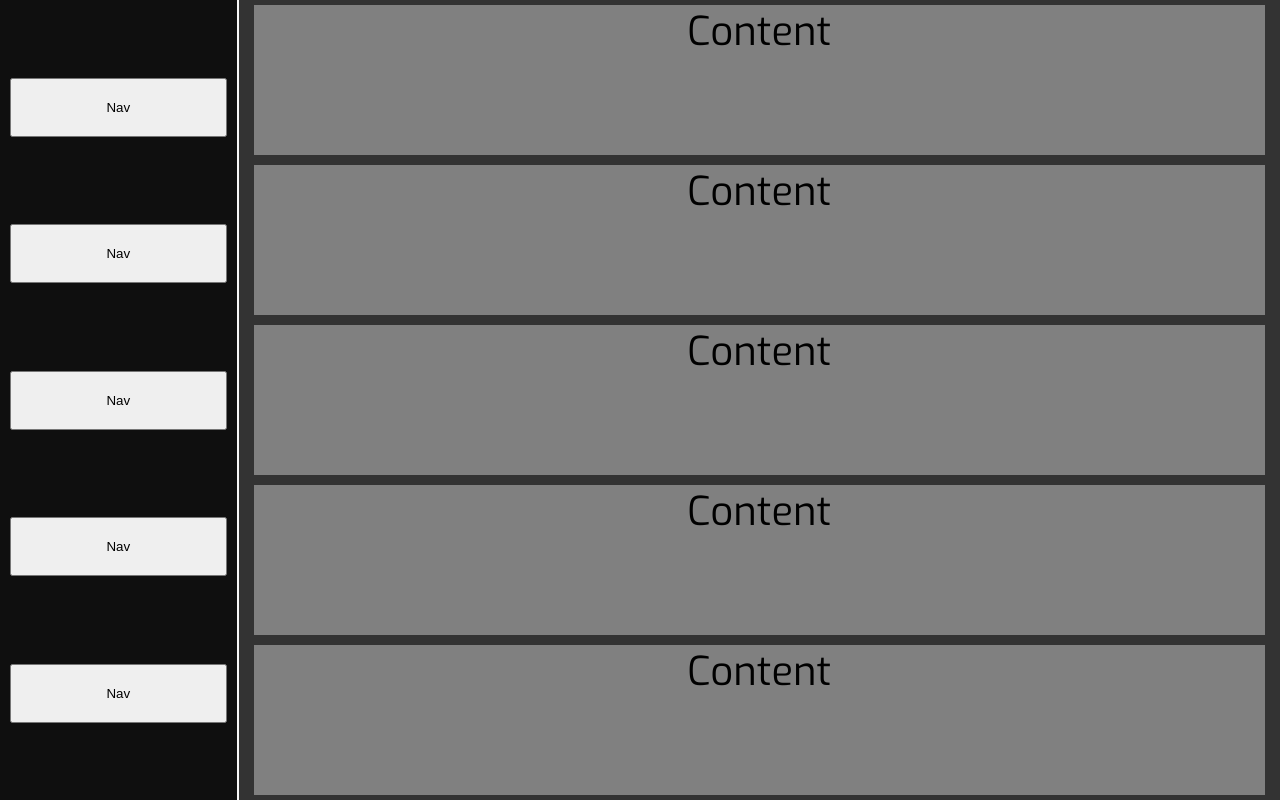
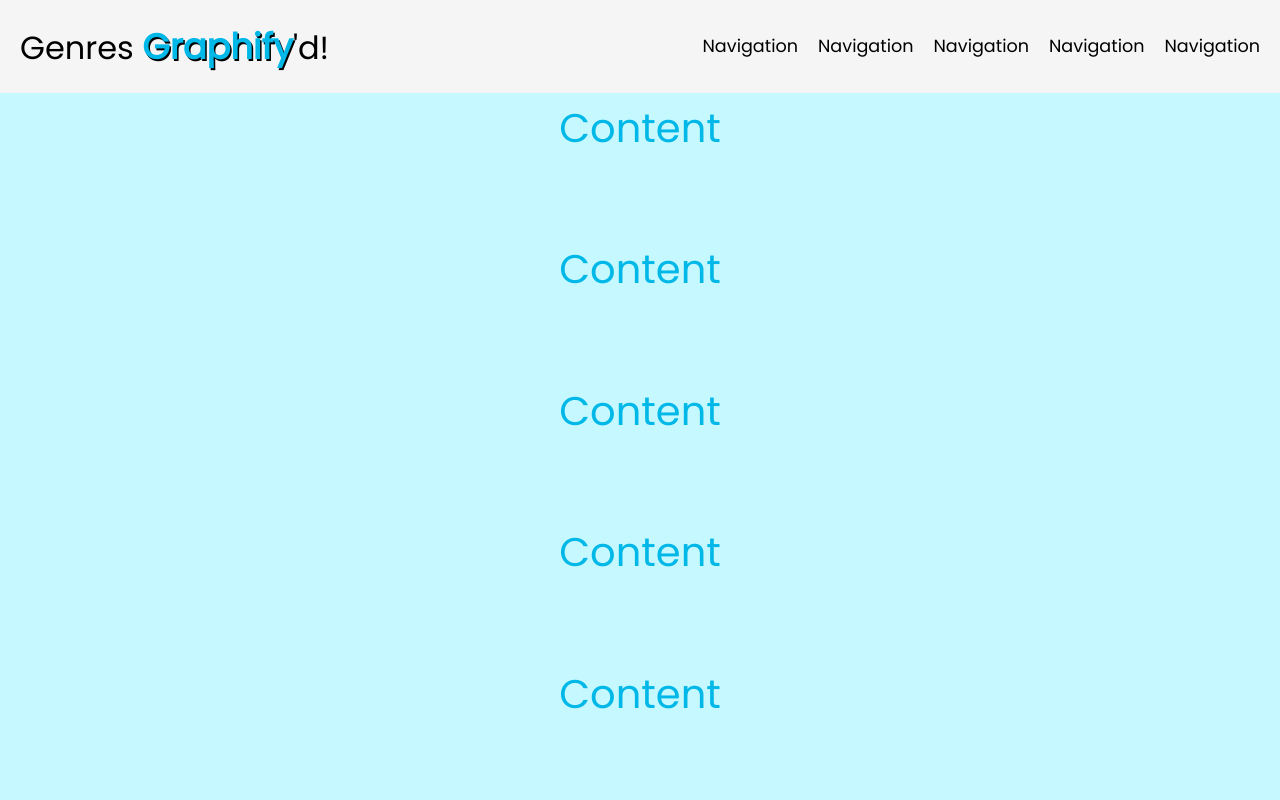
Before and after one commit to durngyn/spotify-distribution, a React (Create React App) app: page / in a window 1280 px wide. Built offline with nearby package versions, Linux system fonts and the light colour scheme.

Commit message:
complete theme and name change

```diff
--- a/src/App.css
+++ b/src/App.css
@@ -2,5 +2,6 @@
   background-color: green;
   height: 100vh;
   width: 100vw;
-  display:  flex;
+  display: grid;
+  grid-template-rows: max-content 1fr;
 }
--- a/src/components/ContentContainer.module.css
+++ b/src/components/ContentContainer.module.css
@@ -1,5 +1,5 @@
 .content {
-    background-color: #333333;
+    background-color: #C6F8FF;
     flex: 3 4 75%;
     display: flex;
     flex-direction: column;
@@ -7,7 +7,8 @@
 }
 
 .content-item {
-    background-color: grey;
+    color: #00B8E8;
+    background-color: #C6F8FF;
     margin: 5px 15px;
     font-size: 40px;
     text-align: center;
--- a/src/components/Navigation.jsx
+++ b/src/components/Navigation.jsx
@@ -4,11 +4,16 @@ import styles from './Navigation.module.css'
 export default function Navigation() {
   return (
     <div className={styles.nav}>
-        <button className={styles.button}>Nav</button>
-        <button className={styles.button}>Nav</button>
-        <button className={styles.button}>Nav</button>
-        <button className={styles.button}>Nav</button>
-        <button className={styles.button}>Nav</button>
+      <div className={styles.navLeft}>
+        <span>Genres <span className={styles.name}>Graphify</span>'d!</span>
+      </div>
+      <div className={styles.navRight}>
+        <span className={styles.button}>Navigation</span>
+        <span className={styles.button}>Navigation</span>
+        <span className={styles.button}>Navigation</span>
+        <span className={styles.button}>Navigation</span>
+        <span className={styles.button}>Navigation</span>
+      </div>
     </div>
   )
 }
--- a/src/components/Navigation.module.css
+++ b/src/components/Navigation.module.css
@@ -1,18 +1,69 @@
 .nav {
-    background: #0f0f0f;
-    flex: 4 4 10%;
-    border-right: 2px solid #f8f8f8;
+    background: whitesmoke;
+    display: grid;
+    height: max-content;
+    padding: 20px 0px;
+    grid-template-columns: 1fr 1fr;
+    grid-template-rows: min-content;
+}
+
+.navLeft {
+    pointer-events: none;
+    padding-left: 20px;
     display: flex;
-    flex-direction: column;
-    justify-content: space-evenly;
+    height: fit-content;
+    justify-content: flex-start;
+    font-size: 2rem;
+}
+
+.navRight {
+    align-items: center;
+    padding-right: 20px;
+    display: flex;
+    height: 100%;
+    justify-content: flex-end;
+    column-gap: 20px;
 }
 
 .button {
-    margin: 10px 10px;
-    padding: 20px 0px;
-    flex-grow: 0;
+    font-size: 1.1rem;
+    height: max-content;
+    border-bottom: 2px solid whitesmoke;
+    animation: nav-color-default 0.2s;
+    animation-fill-mode: forwards;
+    transition: transform 0.1s ease-in;
 }
 
 .button:hover {
-    background-color: green;
+    transform: translateY(-5px);
+    cursor: pointer;
+    animation: nav-color 0.2s;
+    animation-fill-mode: forwards;
 }
+
+.name {
+    font-weight: bolder;
+    font-size: 2.2rem;
+    color: #00B8E8;
+    text-shadow: 1.5px 1.5px black;
+}
+
+@keyframes nav-color {
+    from {
+        border-color: whitesmoke;
+    }
+
+    to {
+        border-color: #00B8E8;
+    }
+}
+
+@keyframes nav-color-default {
+    from {
+        border-color: #00B8E8;
+    }
+
+    to {
+        border-color: whitesmoke;
+    }
+}
--- a/src/index.css
+++ b/src/index.css
@@ -1,8 +1,7 @@
-@import url('https://fonts.googleapis.com/css2?family=Exo&display=swap');
-
+@import url('https://fonts.googleapis.com/css2?family=Poppins&display=swap');
 body {
   margin: 0;
-  font-family: 'Exo', -apple-system, BlinkMacSystemFont, 'Segoe UI', 'Roboto', 'Oxygen',
+  font-family: 'Poppins', -apple-system, BlinkMacSystemFont, 'Segoe UI', 'Roboto', 'Oxygen',
     'Ubuntu', 'Cantarell', 'Fira Sans', 'Droid Sans', 'Helvetica Neue',
     sans-serif;
   -webkit-font-smoothing: antialiased;
```
